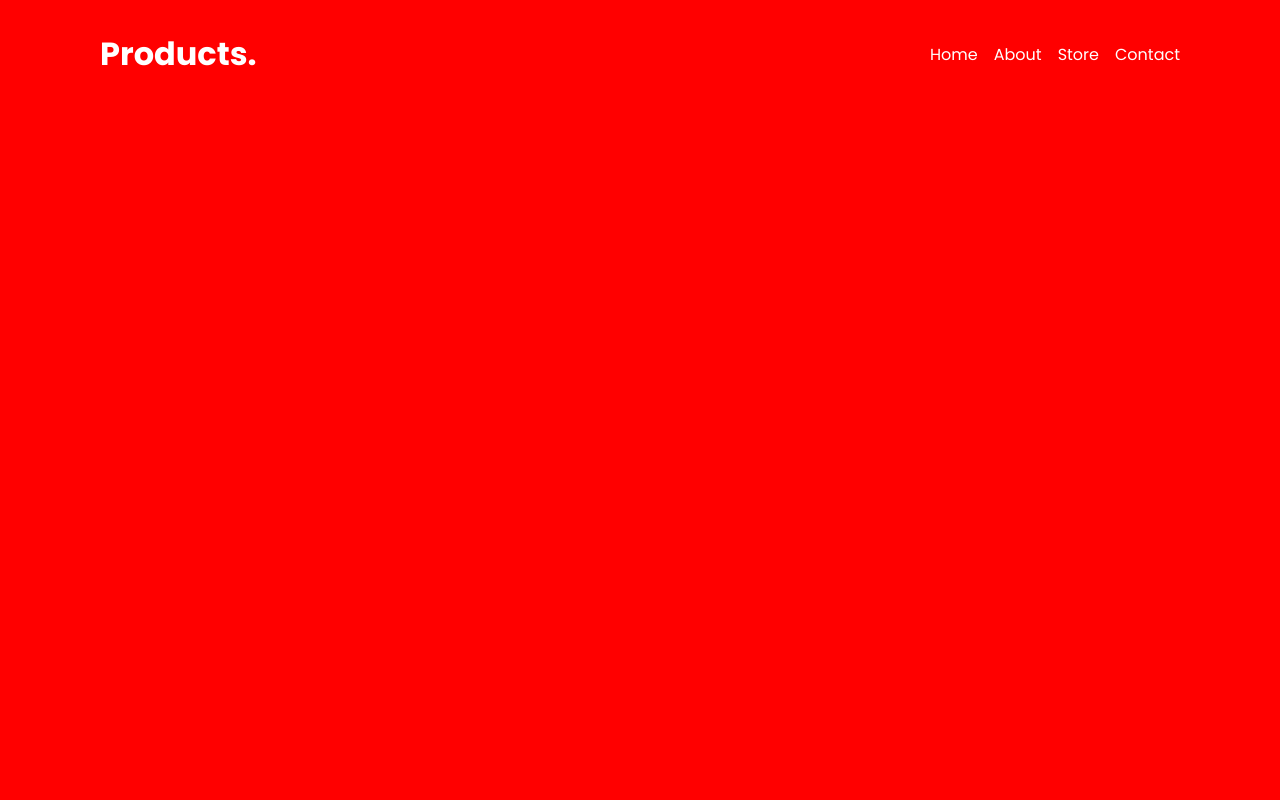
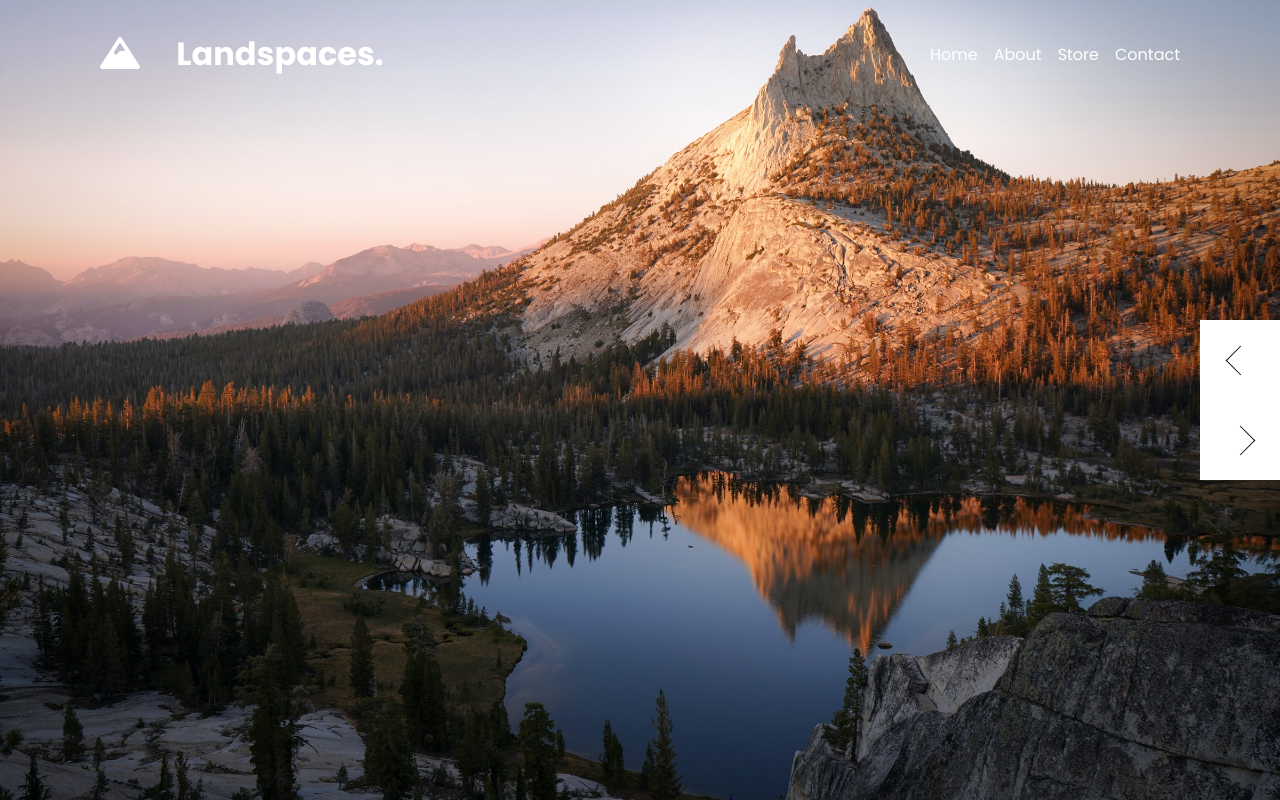
Before and after one commit to Cupnodes/carousels, a plain HTML site: page carousel_3/index.html in a window 1280 px wide. Drawn offline with Linux system fonts and the light colour scheme.

Commit message:
Caroussel 3 finalizado

```diff
--- a/carousel_3/index.html
+++ b/carousel_3/index.html
@@ -1,15 +1,22 @@
 <!DOCTYPE html>
 <html lang="pt-br">
+
 <head>
     <meta charset="UTF-8">
     <meta http-equiv="X-UA-Compatible" content="IE=edge">
     <meta name="viewport" content="width=device-width, initial-scale=1.0">
     <title>Carousel 3</title>
     <link rel="stylesheet" href="style.css">
+    <link rel="stylesheet" href="https://pro.fontawesome.com/releases/v5.10.0/css/all.css"
+        integrity="sha384-AYmEC3Yw5cVb3ZcuHtOA93w35dYTsvhLPVnYs9eStHfGJvOvKxVfELGroGkvsg+p" crossorigin="anonymous" />
 </head>
+
 <body>
     <header>
-        <a href="#" class="logo">Products.</a>
+        <div>
+            <i class="fas fa-mountain"></i>
+            <a href="#" class="logo">Landspaces.</a>
+        </div>
         <ul>
             <li><a href="#">Home</a></li>
             <li><a href="#">About</a></li>
@@ -17,5 +24,19 @@
             <li><a href="#">Contact</a></li>
         </ul>
     </header>
+    <section class="banner">
+        <div class="images">
+            <img src="img/img1.jpg" class="active">
+            <img src="img/img2.jpg">
+            <img src="img/img3.jpg">
+            <img src="img/img4.jpg">
+        </div>
+        <ul class="controls">
+            <li onclick="previousSlide();"></li>
+            <li onclick="nextSlide();"></li>
+        </ul>
+    </section>
+    <script src="script.js"></script>
 </body>
+
 </html>
--- /dev/null
+++ b/carousel_3/script.js
@@ -0,0 +1,17 @@
+const images = document.querySelector('.images')
+const slides = images.querySelectorAll('img')
+let i = 0;
+
+function nextSlide() {
+    slides[i].classList.remove('active');
+    i = (i + 1) % slides.length;
+    console.log(i);
+    slides[i].classList.add('active');
+}
+
+function previousSlide() {
+    slides[i].classList.remove('active');
+    i = (i - 1 + slides.length ) % slides.length;
+    console.log(i);
+    slides[i].classList.add('active');
+}
--- a/carousel_3/style.css
+++ b/carousel_3/style.css
@@ -19,6 +19,7 @@ header {
     width: 100%;
     display: flex;
     justify-content: space-between;
+    align-items: center;
     z-index: 100;
     padding: 30px 100px;
 }
@@ -29,6 +30,12 @@ header .logo {
     font-weight: 700;
     font-size: 2em;
     text-decoration: none;
+}
+
+header .fa-mountain {
+    color: #fff;
+    font-size: 2em;
+    margin-right: 1em;
 }
 
 header ul {
@@ -48,4 +55,77 @@ header ul li {
 header ul li a {
     color: #fff;
     text-decoration: none;
+    transition: .2s;
 }
+
+header ul li a:hover {
+    color: #ddd;
+}
+
+.banner {
+    position: relative;
+    width: 100%;
+    min-height: 100vh;
+}
+
+.banner .images {
+    position: absolute;
+    top: 0;
+    left: 0;
+    width: 100%;
+    height: 100%;
+}
+
+.banner .images img {
+    position: absolute;
+    top: 0;
+    left: 0;
+    width: 100%;
+    height: 100%;
+    object-fit: cover;
+    opacity: 0;
+    transition: 0.5s;
+    background-position: center;
+}
+
+.banner .images img.active {
+    opacity: 1;
+}
+
+ul.controls {
+    position: absolute;
+    top: 50%;
+    transform: translateY(-50%);
+    right: 0;
+    width: 80px;
+}
+
+ul.controls li {
+    position: relative;
+    width: 80px;
+    height: 80px;
+    background: #fff;
+    list-style: none;
+    display: flex;
+    justify-content: center;
+    align-items: center;
+    cursor: pointer;
+}
+
+ul.controls li:hover {
+    background-color: #ffeb3b;
+}
+
+ul.controls li:before {
+    content: '';
+    position: absolute;
+    width: 20px;
+    height: 20px;
+    border-left: 1px solid #111;
+    border-bottom: 1px solid #111;
+    transform: rotate(45deg);
+}
+
+ul.controls li:nth-child(2):before {
+    transform: rotate(225deg);
+}
```
Also changed, not shown: carousel_3/img/img1.jpg (added), carousel_3/img/img2.jpg (added), carousel_3/img/img3.jpg (added), carousel_3/img/img4.jpg (added).
